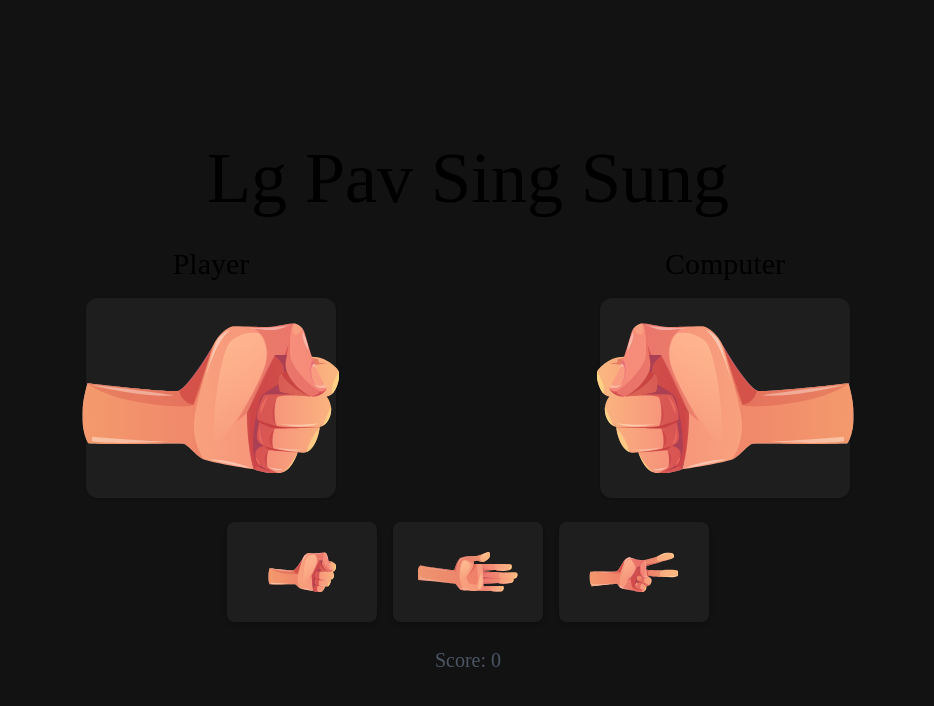
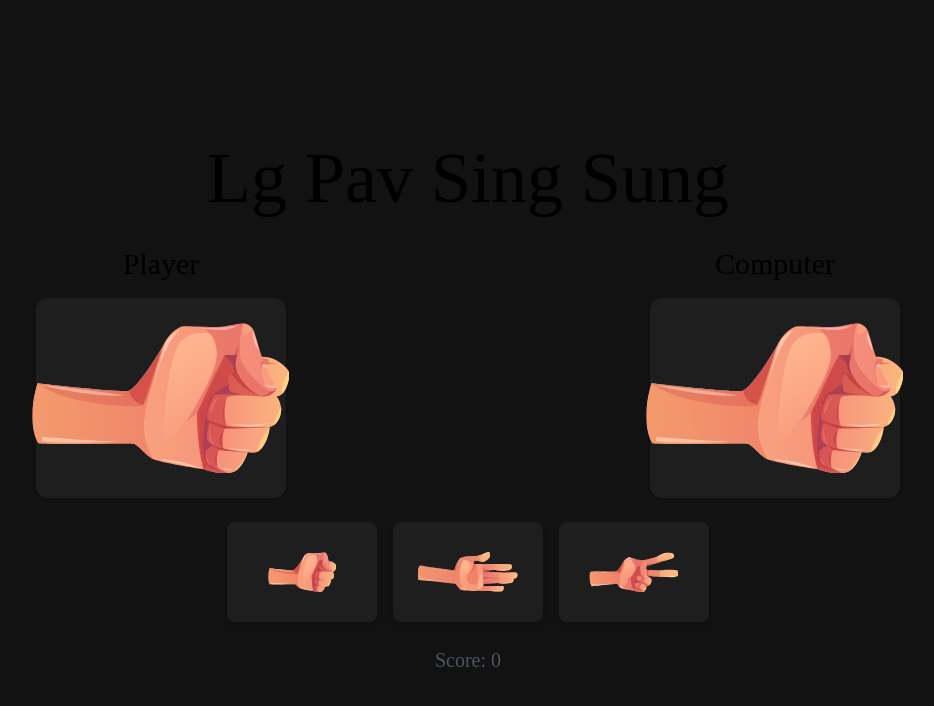
Before and after one commit to SokSochetraa/pavsingsung, a React (Vite) app in the folder pavsingsung/: page / in a window 1280 px wide. Shown: the top 706 px of the page, without its empty margins (172-1106 px from the left). Built offline with nearby package versions, Linux system fonts and the light colour scheme; a web font is replaced by a local one.

Commit message:
Update App.jsx

```diff
--- a/pavsingsung/src/App.jsx
+++ b/pavsingsung/src/App.jsx
@@ -70,7 +70,7 @@ function App() {
           </div>
         </div>
 
-        <h4 className="w-full md:w-[200px] h-[58px] text-center font-bungee text-white text-4xl md:text-5xl">
+        <h4 className="w-full md:w-[300px] h-[58px] text-center font-bungee text-white text-4xl md:text-5xl">
           {!isRevealing && result}
         </h4>
 
@@ -79,7 +79,7 @@ function App() {
           <div className="w-[250px] max-w-xs h-[150px] md:h-[200px] flex justify-center items-center bg-[#1e1e1e] rounded-xl shadow">
             {computerChoice && (
               <img
-                className={`w-[100px] md:w-[150px] transform rotate-90 scale-y-[-1] transition-transform duration-300 ${
+                className={`w-[100px] md:w-[150px] transform rotate-90 scale-y-[1] transition-transform duration-300 ${
                   isRevealing ? "animate-shake" : ""
                 }`}
                 src={images[computerChoice]}
```
